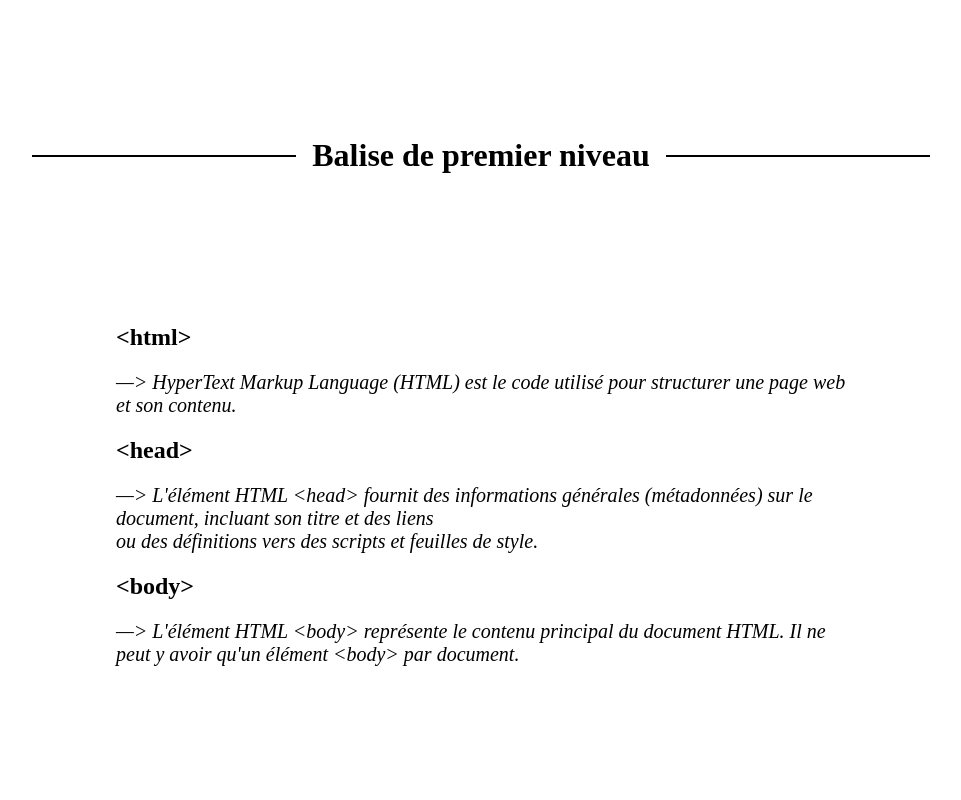
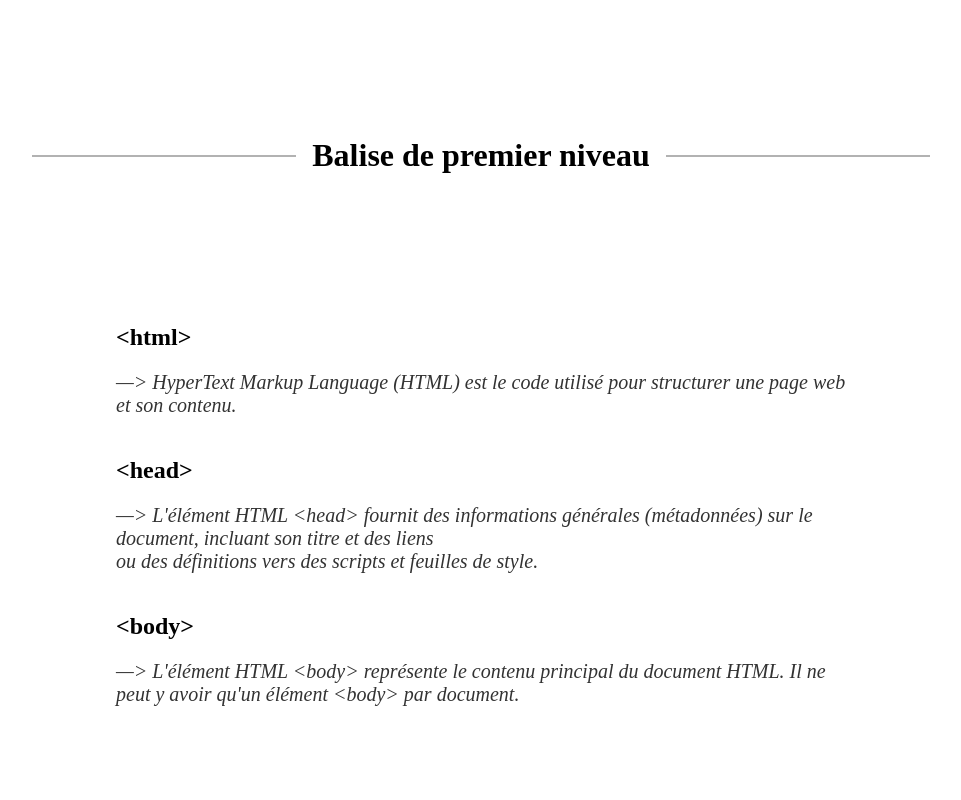
Before and after one commit to liohumb/tableau_periodique_HTML, a plain HTML site: page index.html in a window 1280 px wide. Shown: the part 800-1600 px from the top of the page, without its empty margins (234-1195 px from the left). Drawn offline with Linux system fonts and the light colour scheme.

Commit message:
ajout opacity

```diff
--- a/style.css
+++ b/style.css
@@ -141,6 +141,7 @@
     content: "";
     flex: 1;
     margin: 0 .5em;
+    opacity: 0.3;
   }
 /* PROPRIETE CSS MAIN */
   .main .main_content {
@@ -177,7 +178,7 @@
   }
 
   h2 {
-    margin-top: 20px;
+    margin-top: 40px;
   }
 
   p {
@@ -185,6 +186,7 @@
     padding-right: 200px;
     font-style: italic;
     font-size: 20px;
+    opacity: 0.8;
   }
 /* PROPRIETE CSS FOOTER */
   .footer-basic {
```
